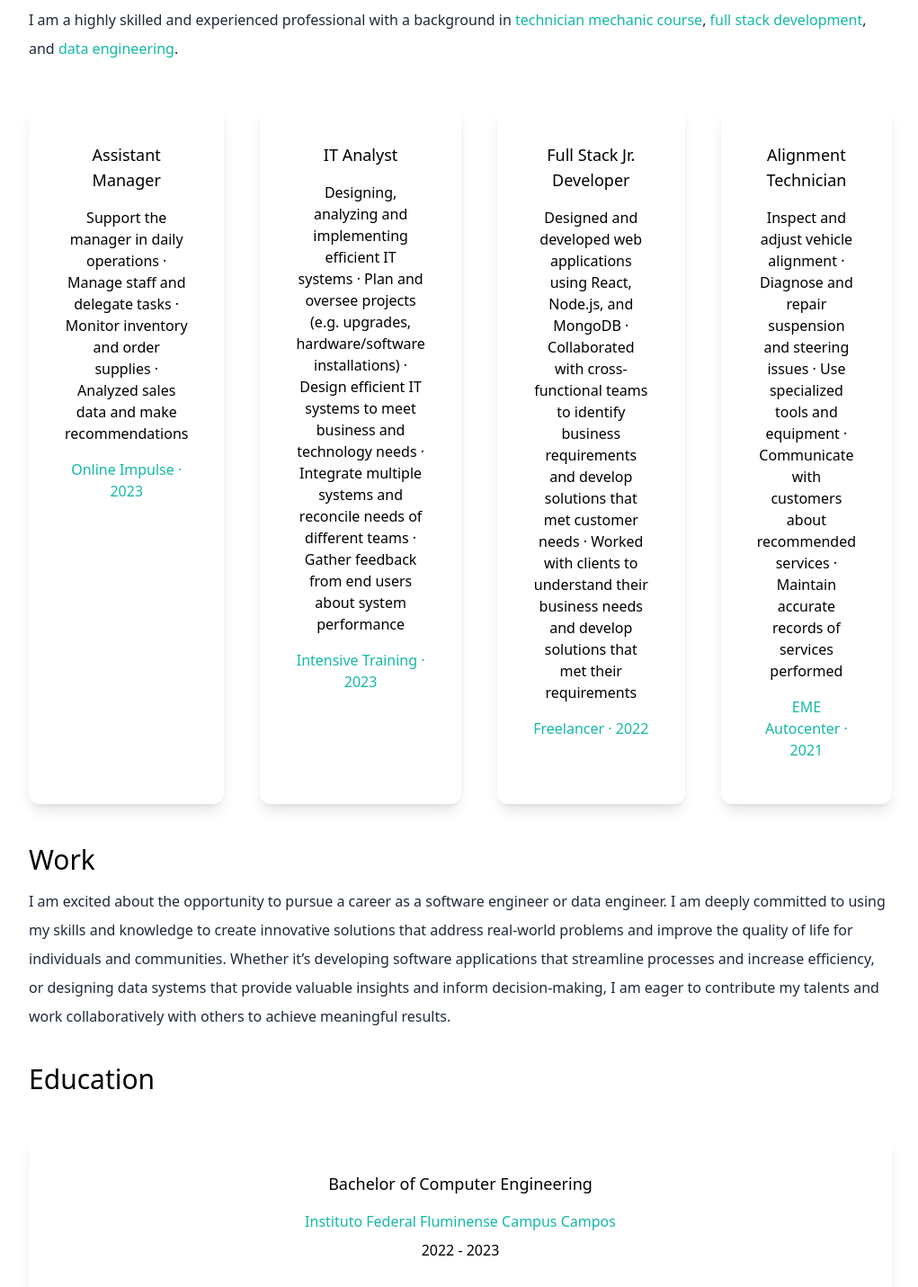
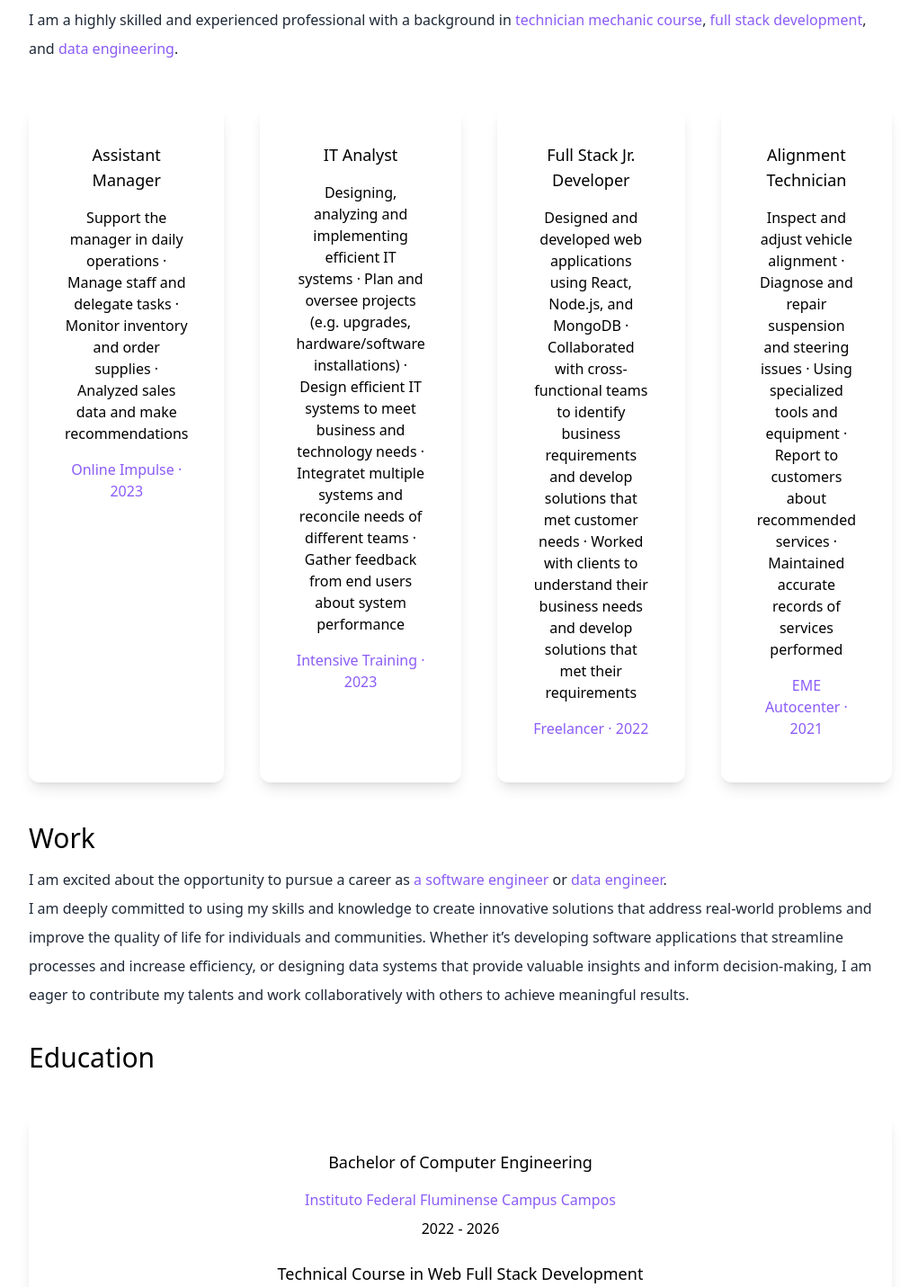
Before and after one commit to sttve/portfolio, a Next.js app: page / in a window 1280 px wide. Shown: the part 1330-2761 px from the top of the page at 90% size, without its empty margins (128-1149 px from the left). Built offline with nearby package versions, Linux system fonts and the light colour scheme.

Commit message:
night mode fix

```diff
--- a/src/pages/index.tsx
+++ b/src/pages/index.tsx
@@ -27,7 +27,7 @@ export default function Home() {
         <link rel="icon" href="/favicon.ico" />
       </Head>
 
-      <main className="bg-white px-10 md:px-20 lg:px-40 dark:bg-gray-500 ">
+      <main className="bg-white px-10 md:px-20 lg:px-40 dark:bg-zinc-900 ">
         <section className="min-h-screen">
           <nav className=" py-10 mb-12 flex justify-between">
             <h1 className="text-xl font-burtons"></h1>
@@ -35,24 +35,24 @@ export default function Home() {
               <li>
                 <BsFillMoonStarsFill
                 onClick={() => setDarkMode(!darkMode)}
-                className="cursor-pointer text-2xl"/>
+                className="cursor-pointer text-2xl dark:text-gray-100"/>
               </li>
               <li>
-                <a className="bg-gradient-to-r from-cyan-500 to-teal-500 text-white px-4 py-2 rounded-md ml-8"href="https://www.linkedin.com/in/sttveandersona/">Resume</a>
+                <a className="bg-gradient-to-r from-indigo-500 to-violet-500 text-white px-4 py-2 rounded-md ml-8"href="https://www.linkedin.com/in/sttveandersona/">Resume</a>
               </li>
             </ul>
           </nav>
           <div className='text-center p-10 py-10'>
-            <h2 className='text-5xl py-2 text-teal-500 font-medium md:text-6xl'>Steven Alvarenga</h2>
-            <h3 className='text-2xl py-2 md:text-3xl '>Full Stack Developer</h3>
-            <p className="text-md py-5 leading-8 text-gray-800 md:text-xl max-w-lg mx-auto">My expertise includes software development, project management, business development, and strategic planning. I am passionate about using technology to solve complex business problems and drive growth.</p>
+            <h2 className='text-5xl py-2 text-violet-500 font-medium md:text-6xl'>Steven Alvarenga</h2>
+            <h3 className='text-2xl py-2 md:text-3xl dark:text-gray-100'>Full Stack Developer</h3>
+            <p className="text-md py-5 leading-8 text-gray-800 md:text-xl max-w-lg mx-auto dark:text-gray-300">My expertise includes software development, project management, business development, and strategic planning. I am passionate about using technology to solve complex business problems and drive growth.</p>
           </div>
-          <div className="text-5xl flex justify-center gap-16 py-3 text-gray-800">
+          <div className="text-5xl flex justify-center gap-16 py-3 text-gray-800 dark:text-gray-300">
             <AiFillTwitterCircle />
             <AiFillLinkedin />
             <AiFillYoutube />
           </div>
-          <div className="relative mx-auto bg-gradient-to-b from-teal-500 rounded-full w-80 h-80 mt-20 overflow-hidden md:h-96 md:w-96">
+          <div className="relative mx-auto bg-gradient-to-b from-violet-500 rounded-full w-80 h-80 mt-20 overflow-hidden md:h-96 md:w-96">
             <Image alt="" src={deved} layout="fill" objectFit="cover"/>
           </div>
         </section>
@@ -62,63 +62,63 @@ export default function Home() {
           <div>
             <br>
             </br>
-            <h3 className="text-3xl py-1 ">About Me</h3>
-            <p className="text-md py-2 leading-8 text-gray-800 ">
-            As an <span className="text-teal-500 py-10">Assistant Manager</span>, <span className="text-teal-500">IT Analyst</span>, and <span className="text-teal-500">Full-Stack Developer</span>, I have gained a diverse set of skills and experiences that have equipped me to excel in a variety of roles. My passion for technology and problem-solving has driven me to continuously improve my skills and stay up-to-date with the latest trends and technologies. I am a strong <span className="text-teal-500">communicator</span> and <span className="text-teal-500">collaborator</span>, and I am always looking for new challenges to tackle.
+            <h3 className="text-3xl py-1 dark:text-gray-100">About Me</h3>
+            <p className="text-md py-2 leading-8 text-gray-800 dark:text-gray-300">
+            As an <span className="text-violet-500 py-10">Assistant Manager</span>, <span className="text-violet-500">IT Analyst</span>, and <span className="text-violet-500">Full-Stack Developer</span>, I have gained a diverse set of skills and experiences that have equipped me to excel in a variety of roles. My passion for technology and problem-solving has driven me to continuously improve my skills and stay up-to-date with the latest trends and technologies. I am a strong <span className="text-violet-500">communicator</span> and <span className="text-violet-500">collaborator</span>, and I am always looking for new challenges to tackle.
             </p>
             <br />
-            <h3 className="text-3xl py-1">Job Experience</h3>
-            <p className="text-md py-2 leading-8 text-gray-800 ">
-            I am a highly skilled and experienced professional with a background in <span className="text-teal-500 py-10">technician mechanic course</span>, <span className="text-teal-500 py-10">full stack development</span>, and <span className="text-teal-500 py-10">data engineering</span>.
+            <h3 className="text-3xl py-1 dark:text-gray-100">Job Experience</h3>
+            <p className="text-md py-2 leading-8 text-gray-800 dark:text-gray-300">
+            I am a highly skilled and experienced professional with a background in <span className="text-violet-500 py-10">technician mechanic course</span>, <span className="text-violet-500 py-10">full stack development</span>, and <span className="text-violet-500 py-10">data engineering</span>.
             </p>
           </div>
           <div className="lg:flex gap-10" >
             <div className="text-center shadow-lg p-10 rounded-xl my-10 ">
-              <h3 className="text-lg font-medium py-0 pb-2">
+              <h3 className="text-lg font-medium py-0 pb-2 dark:text-gray-100">
                 Assistant Manager
               </h3>
-              <p className="py-2">Support the manager in daily operations
+              <p className="py-2 dark:text-gray-300">Support the manager in daily operations
               · Manage staff and delegate tasks
               · Monitor inventory and order supplies
               · Analyzed sales data and make recommendations
               </p>
-              <h4 className='py-2 text-teal-500'>Online Impulse · 2023</h4>
+              <h4 className='py-2 text-violet-500'>Online Impulse · 2023</h4>
             </div>
 
             <div className="text-center shadow-lg p-10 rounded-xl my-10 ">
-              <h3 className="text-lg font-medium py-0 pb-2">
+              <h3 className="text-lg font-medium py-0 pb-2 dark:text-gray-100">
                 IT Analyst
               </h3>
-              <p className="py-2">Designing, analyzing and implementing efficient IT systems · Plan and oversee projects (e.g. upgrades, hardware/software installations) · Design efficient IT systems to meet business and technology needs · Integrate multiple systems and reconcile needs of different teams · Gather feedback from end users about system performance
+              <p className="py-2 dark:text-gray-300">Designing, analyzing and implementing efficient IT systems · Plan and oversee projects (e.g. upgrades, hardware/software installations) · Design efficient IT systems to meet business and technology needs · Integratet multiple systems and reconcile needs of different teams · Gather feedback from end users about system performance
 
               </p>
 
-              <h4 className='py-2 text-teal-500'>Intensive Training · 2023</h4>
+              <h4 className='py-2 text-violet-500'>Intensive Training · 2023</h4>
 
             </div>
             <div className="text-center shadow-lg p-10 rounded-xl my-10 ">
-              <h3 className="text-lg font-medium py-0 pb-2">
+              <h3 className="text-lg font-medium py-0 pb-2 dark:text-gray-100">
                 Full Stack Jr. Developer
               </h3>
-              <p className="py-2">Designed and developed web applications using React, Node.js, and MongoDB · Collaborated with cross-functional teams to identify business requirements and develop solutions that met customer needs · Worked with clients to understand their business needs and develop solutions that met their requirements
+              <p className="py-2 dark:text-gray-300">Designed and developed web applications using React, Node.js, and MongoDB · Collaborated with cross-functional teams to identify business requirements and develop solutions that met customer needs · Worked with clients to understand their business needs and develop solutions that met their requirements
 
               </p>
-              <h4 className='py-2 text-teal-500'>Freelancer · 2022</h4>
+              <h4 className='py-2 text-violet-500'>Freelancer · 2022</h4>
 
             </div>
 
             <div className="text-center shadow-lg p-10 rounded-xl my-10 ">
-              <h3 className="text-lg font-medium py-0 pb-2">
+              <h3 className="text-lg font-medium py-0 pb-2 dark:text-gray-100">
                 Alignment Technician
               </h3>
-              <p className="py-2">Inspect and adjust vehicle alignment ·
+              <p className="py-2 dark:text-gray-300">Inspect and adjust vehicle alignment ·
 Diagnose and repair suspension and steering issues ·
-Use specialized tools and equipment ·
-Communicate with customers about recommended services ·
-Maintain accurate records of services performed
+Using specialized tools and equipment ·
+Report to customers about recommended services ·
+Maintained accurate records of services performed
 
               </p>
-              <h4 className='py-2 text-teal-500'>EME Autocenter · 2021</h4>
+              <h4 className='py-2 text-violet-500'>EME Autocenter · 2021</h4>
 
             </div>
 
@@ -126,9 +126,9 @@ Maintain accurate records of services performed
         </section>
         <section>
           <div className="">
-            <h3 className="text-3xl py-1">Work</h3>
-            <p className="text-md py-2 leading-8 text-gray-800">
-            I am excited about the opportunity to pursue a career as a software engineer or data engineer. I am deeply committed to using my skills and knowledge to create innovative solutions that address real-world problems and improve the quality of life for individuals and communities. Whether it’s developing software applications that streamline processes and increase efficiency, or designing data systems that provide valuable insights and inform decision-making, I am eager to contribute my talents and work collaboratively with others to achieve meaningful results.
+            <h3 className="text-3xl py-1 dark:text-gray-100">Work</h3>
+            <p className="text-md py-2 leading-8 text-gray-800 dark:text-gray-300">
+            I am excited about the opportunity to pursue a career as<span className="text-violet-500 py-10"> a software engineer</span> or <span className="text-violet-500 py-10">data engineer</span>. <br></br>I am deeply committed to using my skills and knowledge to create innovative solutions that address real-world problems and improve the quality of life for individuals and communities. Whether it’s developing software applications that streamline processes and increase efficiency, or designing data systems that provide valuable insights and inform decision-making, I am eager to contribute my talents and work collaboratively with others to achieve meaningful results.
             </p>
 
           </div>
@@ -138,23 +138,23 @@ Maintain accurate records of services performed
           <div >
             <section>
 
-            <h3 className="text-3xl py-1 ">Education</h3>
+            <h3 className="text-3xl py-1 dark:text-gray-100 ">Education</h3>
             <div className="text-center shadow-lg p-10 rounded-xl my-10 ">
-              <h3 className="text-lg font-medium py-0 pb-2">
+              <h3 className="text-lg font-medium py-0 pb-2 dark:text-gray-100">
               Bachelor of Computer Engineering
               </h3>
-              <h4 className='py-2 text-teal-500'>Instituto Federal Fluminense Campus Campos</h4>
-              <h2>2022 - 2023</h2>
+              <h4 className='py-2 text-violet-500'>Instituto Federal Fluminense Campus Campos</h4>
+              <h2 className="dark:text-gray-300">2022 - 2026</h2>
               <br />
-              <h3 className="text-lg font-medium py-0 pb-2">
+              <h3 className="text-lg font-medium py-0 pb-2 dark:text-gray-100">
               Technical Course in Web Full Stack Development</h3>
-              <h4 className='py-2 text-teal-500'>Digital House, Rocketseat</h4>
-              <h2>2021 - 2022</h2>
+              <h4 className='py-2 text-violet-500'>Digital House, Rocketseat</h4>
+              <h2 className="dark:text-gray-300">2021 - 2022</h2>
               <br />
-              <h3 className="text-lg font-medium py-0 pb-2">
+              <h3 className="text-lg font-medium py-0 pb-2 dark:text-gray-100">
               Introduction to Data Engineering</h3>
-              <h4 className='py-2 text-teal-500'>DIO.me</h4>
-              <h2>2023</h2>
+              <h4 className='py-2 text-violet-500'>DIO.me</h4>
+              <h2 className="dark:text-gray-300">2023</h2>
 
 
             </div>
```
